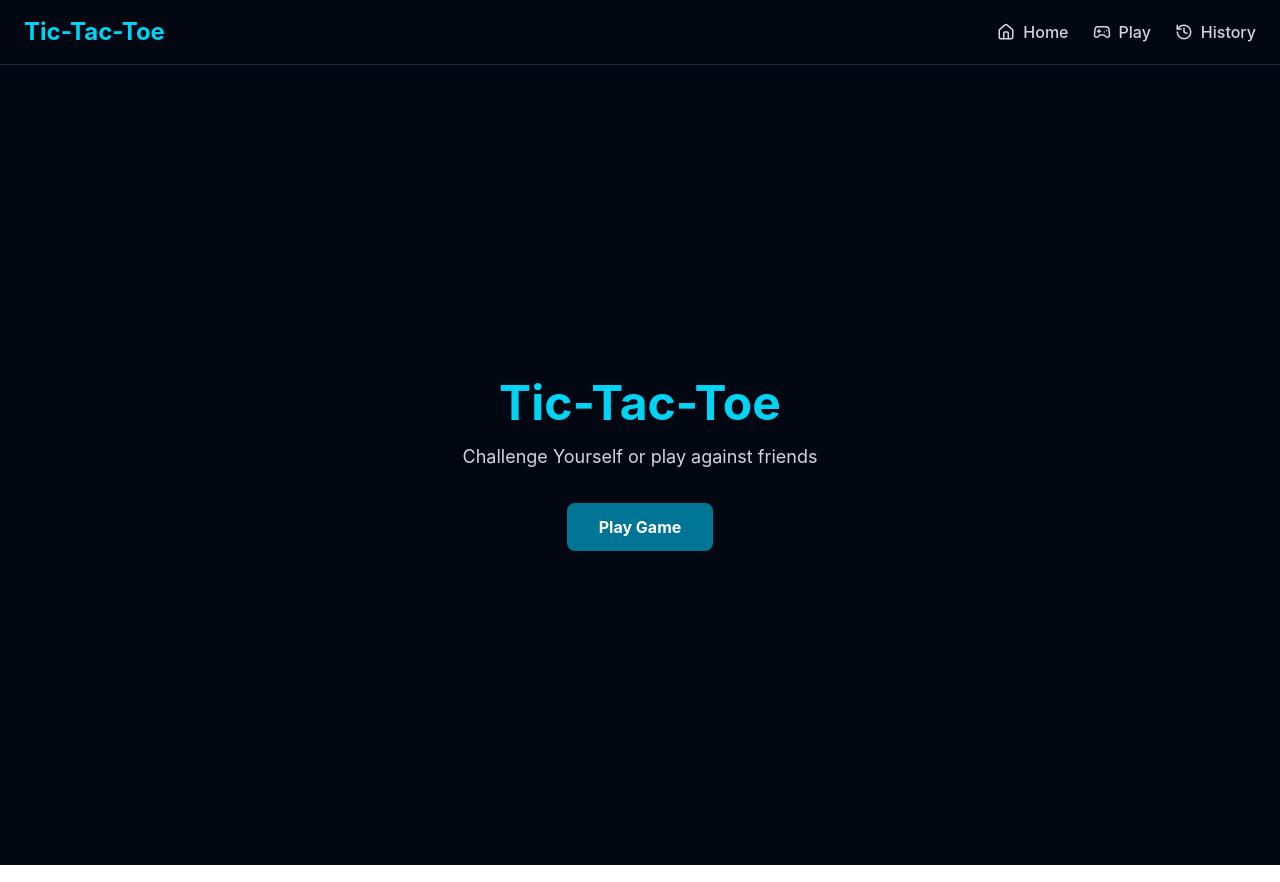
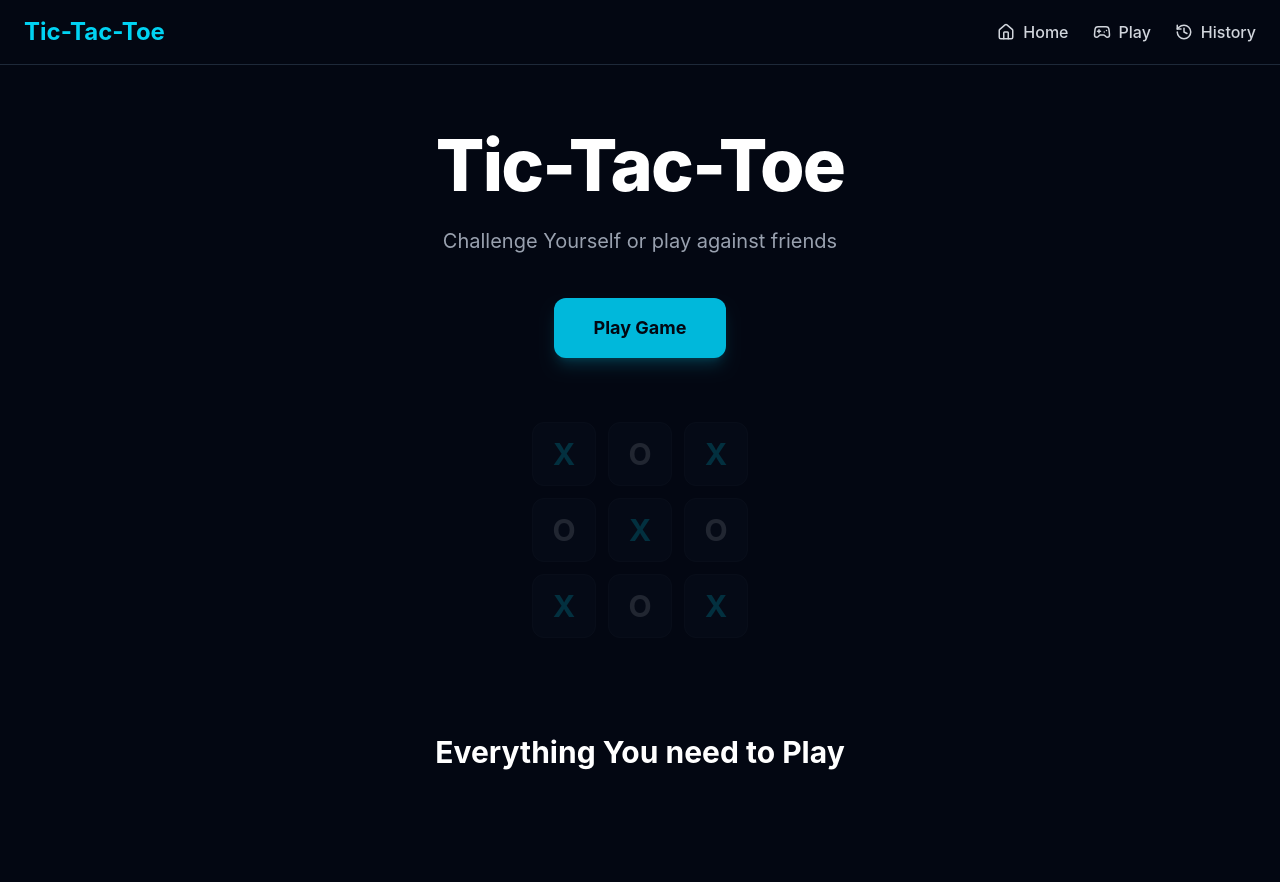
Before and after one commit to LidonJacob/Tic-Tac-Toe, a React (Vite) app in the folder frontend/: page / in a window 1280 px wide. Built offline with nearby package versions, Linux system fonts and the light colour scheme.

Commit message:
styling the landing page

```diff
--- a/frontend/src/pages/Home.jsx
+++ b/frontend/src/pages/Home.jsx
@@ -3,21 +3,46 @@ import { useNavigate } from "react-router-dom";
 const Home = () => {
   const navigate = useNavigate();
   return (
-    <div className="min-h-screen bg-gray-950 flex flex-col items-center justify-center px-4 text-center">
-      <h1 className="text-5xl font-bold text-cyan-400 mb-4">Tic-Tac-Toe</h1>
-      <p className="text-gray-300 text-lg mb-8">
+    <main
+      className="min-h-[calc(100vh-65px)] bg-gray-950 flex flex-col items-center justify-center
+    px-6 py-16 text-center"
+    >
+      <section className="max-w-3xl mx-auto">
+        <h1 className="text-5xl md:text-7xl font-extrabold tracking-tight text-white mb-6">
+          Tic-Tac-Toe
+        </h1>
+        <p className="text-gray-400 text-lg md:text-xl max-w-xl mx-auto mb-10 leading-relaxed">
           Challenge Yourself or play against friends
         </p>
 
         <button
           onClick={() => navigate("/game")}
-        className="bg-cyan-700 hover:bg-cyan-800 text-white font-bold
-px-8 py-3 rounded-lg"
+          className="bg-cyan-500 hover:bg-cyan-400 text-gray-950 font-bold px-10 py-4
+        rounded-xl text-lg transition-all duration-200 hover:scale-105 shadow-lg shadow-cyan-500/20"
         >
           {" "}
           Play Game
         </button>
+      </section>
+      <div className="mt-16 grid grid-cols-3 gap-3 max-w-60 mx-auto opacity-20">
+        {["X", "O", "X", "O", "X", "O", "X", "O", "X"].map((value, index) => (
+          <div
+            key={index}
+            className="w-16 h-16 bg-gray-900 border border-gray-800 rounded-xl flex items-center
+  justify-center text-3xl font-bold"
+          >
+            <span className={value === "X" ? "text-cyan-400" : "text-gray-400"}>
+              {value}
+            </span>
           </div>
+        ))}
+      </div>
+      <section className="max-w-6xl mx-auto mt-24 w-full">
+        <h2 className="text-3xl font-bold text-white text-center mb-12">
+          Everything You need to Play
+        </h2>
+      </section>
+    </main>
   );
 };
 
```
Lines whose indentation alone changed are shown as unchanged.
